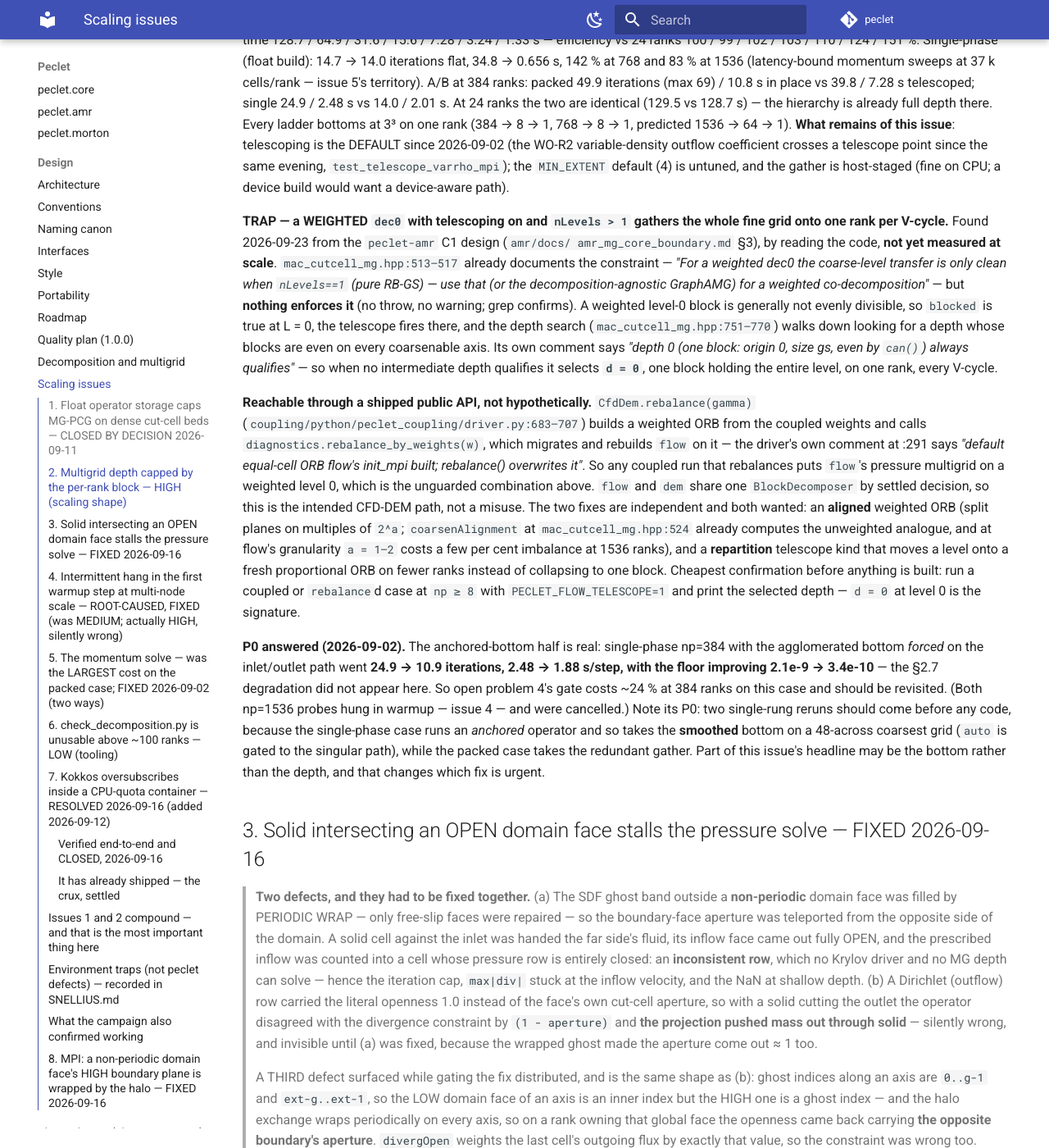
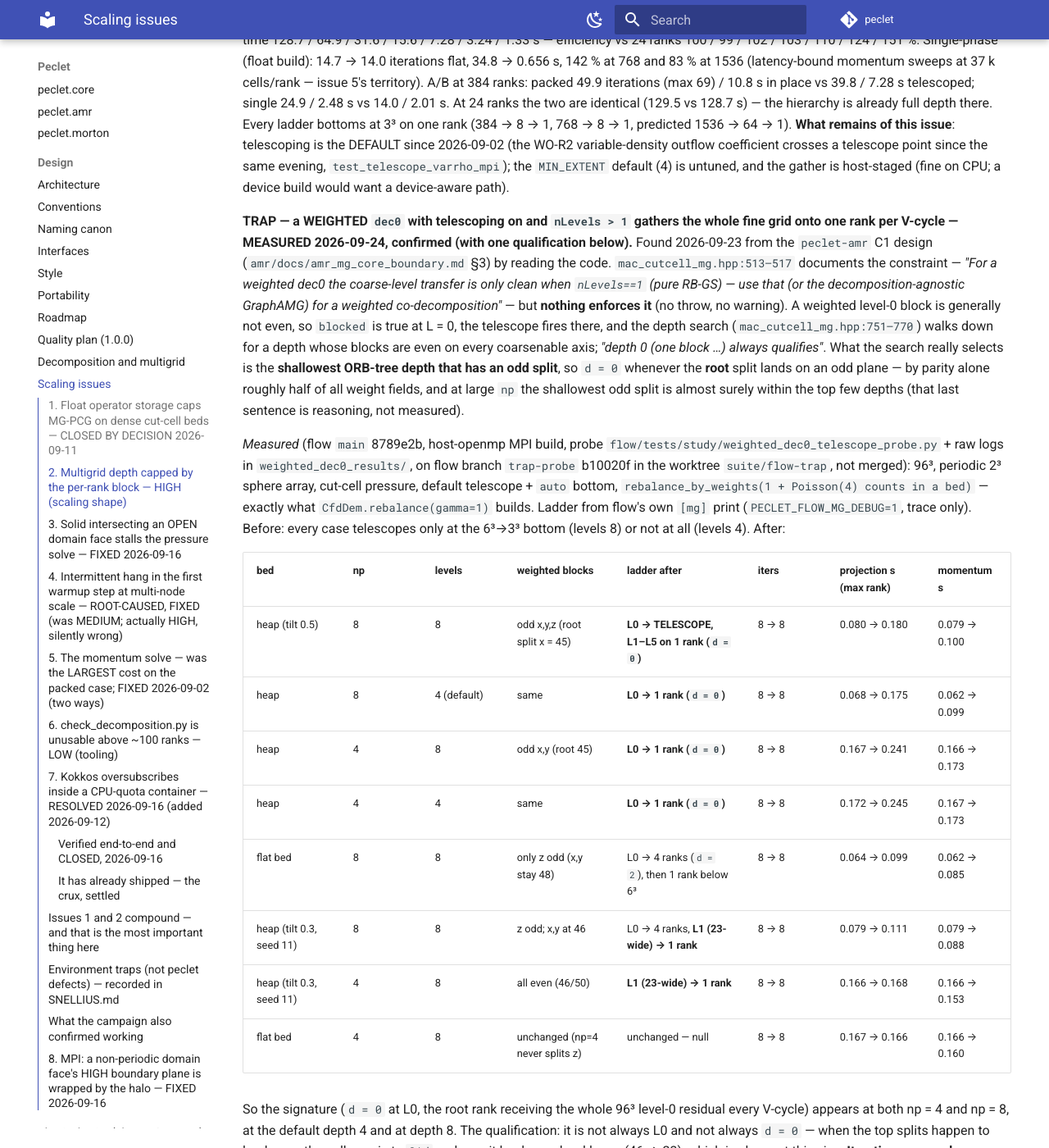
Before and after one commit to computational-chemical-engineering/peclet, an MkDocs documentation site: the page built from docs/SCALING_ISSUES.md, in a window 1280 px wide and 1400 px high, scrolled down 2535 px. Shown: the whole window at 82% size. Built offline with MkDocs 1.6.1 and Material for MkDocs 9.7.7, drawn with Linux system fonts in a browser that asks for light colours; comment, search, counter and statistics services are not loaded; some of the changed text lies outside the part shown.

Commit message:
SCALING_ISSUES #2: the weighted-dec0 telescope collapse is measured, not just read
rebalance_by_weights on a particle-heap weight field at 96^3, np=4 and np=8,
pressure depth 4 (default) and 8: the telescope fires at L0 and every coarser
level runs on ONE rank (d=0) - the whole level-0 residual gathered per V-cycle.
Iterations unchanged (8/step); projection time x2.25-2.6 at np=8. When the
top ORB splits land even the collapse is to 2^d ranks or one level lower.
Neither documented escape escapes: the GraphAMG bottom leaves the L0 telescope
in place, nLevels=1 costs 29 RB-GS iterations or a redundant whole-grid AMG.
Probe: flow tests/study/weighted_dec0_telescope_probe.py on branch trap-probe.

Co-Authored-By: Claude Opus 5.5 <noreply@anthropic.com>
Claude-Session: https://claude.ai/code/session_015fNTZgmz6U1bv2MRTM3bbF

```diff
--- a/docs/SCALING_ISSUES.md
+++ b/docs/SCALING_ISSUES.md
@@ -106,17 +106,53 @@ variable-density outflow coefficient crosses a telescope point since the same ev
 host-staged (fine on CPU; a device build would want a device-aware path).
 
 **TRAP — a WEIGHTED `dec0` with telescoping on and `nLevels > 1` gathers the whole fine grid onto
-one rank per V-cycle.** Found 2026-09-23 from the `peclet-amr` C1 design (`amr/docs/
-amr_mg_core_boundary.md` §3), by reading the code, **not yet measured at scale**.
-`mac_cutcell_mg.hpp:513–517` already documents the constraint — *"For a weighted dec0 the
+one rank per V-cycle — MEASURED 2026-09-24, confirmed (with one qualification below).** Found
+2026-09-23 from the `peclet-amr` C1 design (`amr/docs/amr_mg_core_boundary.md` §3) by reading the
+code. `mac_cutcell_mg.hpp:513–517` documents the constraint — *"For a weighted dec0 the
 coarse-level transfer is only clean when `nLevels==1` (pure RB-GS) — use that (or the
 decomposition-agnostic GraphAMG) for a weighted co-decomposition"* — but **nothing enforces it**
-(no throw, no warning; grep confirms). A weighted level-0 block is generally not evenly divisible,
-so `blocked` is true at L = 0, the telescope fires there, and the depth search
-(`mac_cutcell_mg.hpp:751–770`) walks down looking for a depth whose blocks are even on every
-coarsenable axis. Its own comment says *"depth 0 (one block: origin 0, size gs, even by `can()`)
-always qualifies"* — so when no intermediate depth qualifies it selects **`d = 0`**, one block
-holding the entire level, on one rank, every V-cycle.
+(no throw, no warning). A weighted level-0 block is generally not even, so `blocked` is true at
+L = 0, the telescope fires there, and the depth search (`mac_cutcell_mg.hpp:751–770`) walks down
+for a depth whose blocks are even on every coarsenable axis; *"depth 0 (one block …) always
+qualifies"*. What the search really selects is the **shallowest ORB-tree depth that has an odd
+split**, so `d = 0` whenever the **root** split lands on an odd plane — by parity alone roughly half of all weight
+fields, and at large `np` the shallowest odd split is almost surely within the top few depths (that
+last sentence is reasoning, not measured).
+
+*Measured* (flow `main` 8789e2b, host-openmp MPI build, probe
+`flow/tests/study/weighted_dec0_telescope_probe.py` + raw logs in `weighted_dec0_results/`, on
+flow branch `trap-probe` b10020f in the worktree `suite/flow-trap`, not merged): 96³, periodic 2³ sphere array, cut-cell pressure,
+default telescope + `auto` bottom, `rebalance_by_weights(1 + Poisson(4) counts in a bed)` —
+exactly what `CfdDem.rebalance(gamma=1)` builds. Ladder from flow's own `[mg]` print
+(`PECLET_FLOW_MG_DEBUG=1`, trace only). Before: every case telescopes only at the 6³→3³ bottom
+(levels 8) or not at all (levels 4). After:
+
+| bed | np | levels | weighted blocks | ladder after | iters | projection s (max rank) | momentum s |
+|---|---|---|---|---|---|---|---|
+| heap (tilt 0.5) | 8 | 8 | odd x,y,z (root split x = 45) | **L0 → TELESCOPE, L1–L5 on 1 rank (`d = 0`)** | 8 → 8 | 0.080 → 0.180 | 0.079 → 0.100 |
+| heap | 8 | 4 (default) | same | **L0 → 1 rank (`d = 0`)** | 8 → 8 | 0.068 → 0.175 | 0.062 → 0.099 |
+| heap | 4 | 8 | odd x,y (root 45) | **L0 → 1 rank (`d = 0`)** | 8 → 8 | 0.167 → 0.241 | 0.166 → 0.173 |
+| heap | 4 | 4 | same | **L0 → 1 rank (`d = 0`)** | 8 → 8 | 0.172 → 0.245 | 0.167 → 0.173 |
+| flat bed | 8 | 8 | only z odd (x,y stay 48) | L0 → 4 ranks (`d = 2`), then 1 rank below 6³ | 8 → 8 | 0.064 → 0.099 | 0.062 → 0.085 |
+| heap (tilt 0.3, seed 11) | 8 | 8 | z odd; x,y at 46 | L0 → 4 ranks, **L1 (23-wide) → 1 rank** | 8 → 8 | 0.079 → 0.111 | 0.079 → 0.088 |
+| heap (tilt 0.3, seed 11) | 4 | 8 | all even (46/50) | **L1 (23-wide) → 1 rank** | 8 → 8 | 0.166 → 0.168 | 0.166 → 0.153 |
+| flat bed | 4 | 8 | unchanged (np=4 never splits z) | unchanged — null | 8 → 8 | 0.167 → 0.166 | 0.166 → 0.160 |
+
+So the signature (`d = 0` at L0, the root rank receiving the whole 96³ level-0 residual every
+V-cycle) appears at both np = 4 and np = 8, at the default depth 4 and at depth 8. The
+qualification: it is not always L0 and not always `d = 0` — when the top splits happen to land even,
+the collapse is to `2^d` ranks, or it lands one level lower (46 → 23), which is cheap at this size.
+**Iterations never change** (8/step throughout): the collapsed hierarchy is the same hierarchy on
+one rank, so the cost is time, not convergence — projection ×2.25–2.6 at np = 8 while momentum,
+which feels only the (up to 1.8×) cell imbalance a flow-only weighted partition has, rose ×1.27–1.6.
+**The two documented escapes do not escape**: the GraphAMG bottom
+(`set_pressure_graph_amg(True)`) is what `auto` already runs at 12³ and leaves the L0 telescope
+untouched (np = 8: identical ladder, projection 0.085 → 0.218 s); `nLevels = 1` avoids the
+telescope but with `auto` it hands the whole 96³ grid to the redundant GraphAMG on every rank (9 s
+per step before and after, ~55× slower), and with `set_pressure_bottom("smoother")` it is pure
+RB-GS at 29 iterations/step, 0.211 → 0.306 s projection at np = 8 — slower than the collapsed
+telescope it was meant to replace. Not measured: np ≥ 16, GPU, a coupled `CfdDem` run (the flow-only
+path is the same call), or anything beyond 5 steps.
 
 **Reachable through a shipped public API, not hypothetically.** `CfdDem.rebalance(gamma)`
 (`coupling/python/peclet_coupling/driver.py:683–707`) builds a weighted ORB from the coupled
@@ -129,8 +165,9 @@ weighted ORB (split planes on multiples of `2^a`; `coarsenAlignment` at
 `mac_cutcell_mg.hpp:524` already computes the unweighted analogue, and at flow's granularity
 `a = 1–2` costs a few per cent imbalance at 1536 ranks), and a **repartition** telescope kind that
 moves a level onto a fresh proportional ORB on fewer ranks instead of collapsing to one block.
-Cheapest confirmation before anything is built: run a coupled or `rebalance`d case at `np ≥ 8` with
-`PECLET_FLOW_TELESCOPE=1` and print the selected depth — `d = 0` at level 0 is the signature.
+The confirmation this paragraph asked for is the measurement above (`PECLET_FLOW_TELESCOPE` no
+longer exists — telescoping is a setter since QUALITY_PLAN D3; the ladder trace is
+`PECLET_FLOW_MG_DEBUG=1`).
 
 **P0 answered (2026-09-02).** The anchored-bottom half is real: single-phase np=384 with the
 agglomerated bottom *forced* on the inlet/outlet path went **24.9 → 10.9 iterations, 2.48 → 1.88
```
